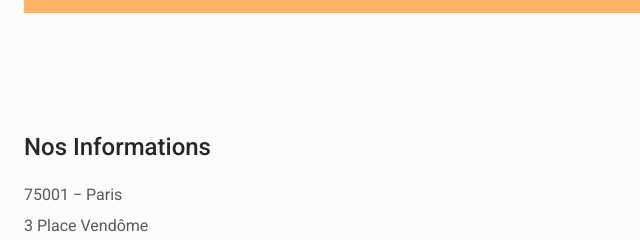
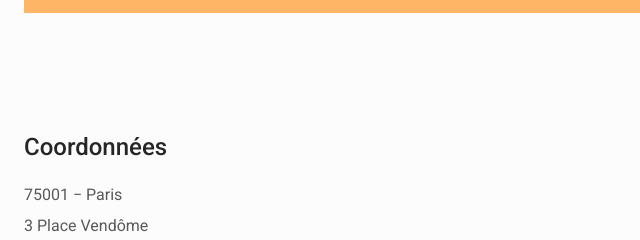
Before and after one commit to ValentinMadiot/watch-store_ui, a plain HTML site: page index.html in a window 1280 px wide. Shown: the part 5660-5900 px from the top of the page, 0-640 px from the left. Drawn offline with nearby package versions, Linux system fonts and the light colour scheme.

Commit message:
update footer

```diff
--- a/index.html
+++ b/index.html
@@ -397,7 +397,7 @@
     <footer class="footer section">
       <div class="footer__container container grid">
         <div class="footer__content">
-          <h3 class="footer__title">Nos Informations</h3>
+          <h3 class="footer__title">Coordonnées</h3>
           <ul class="footer__list">
             <li>75001 − Paris</li>
             <li>3 Place Vendôme</li>
```
